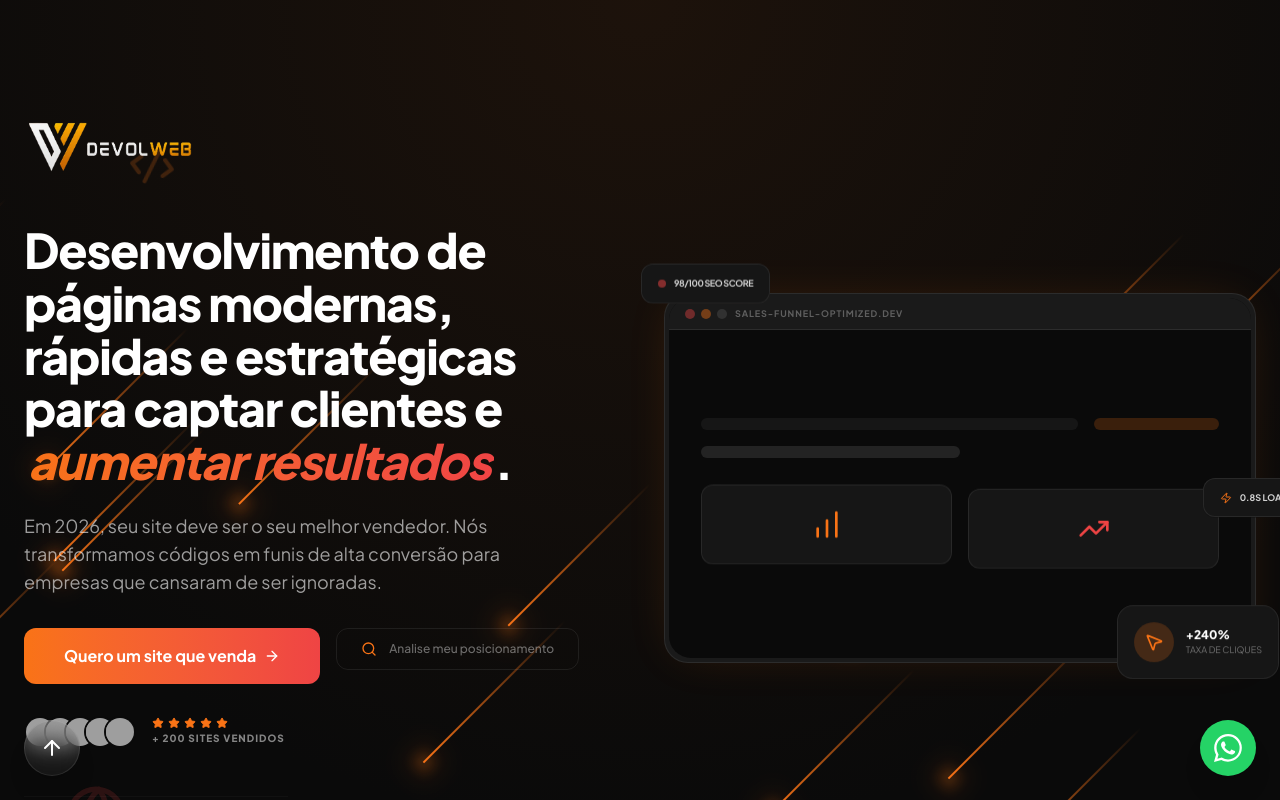
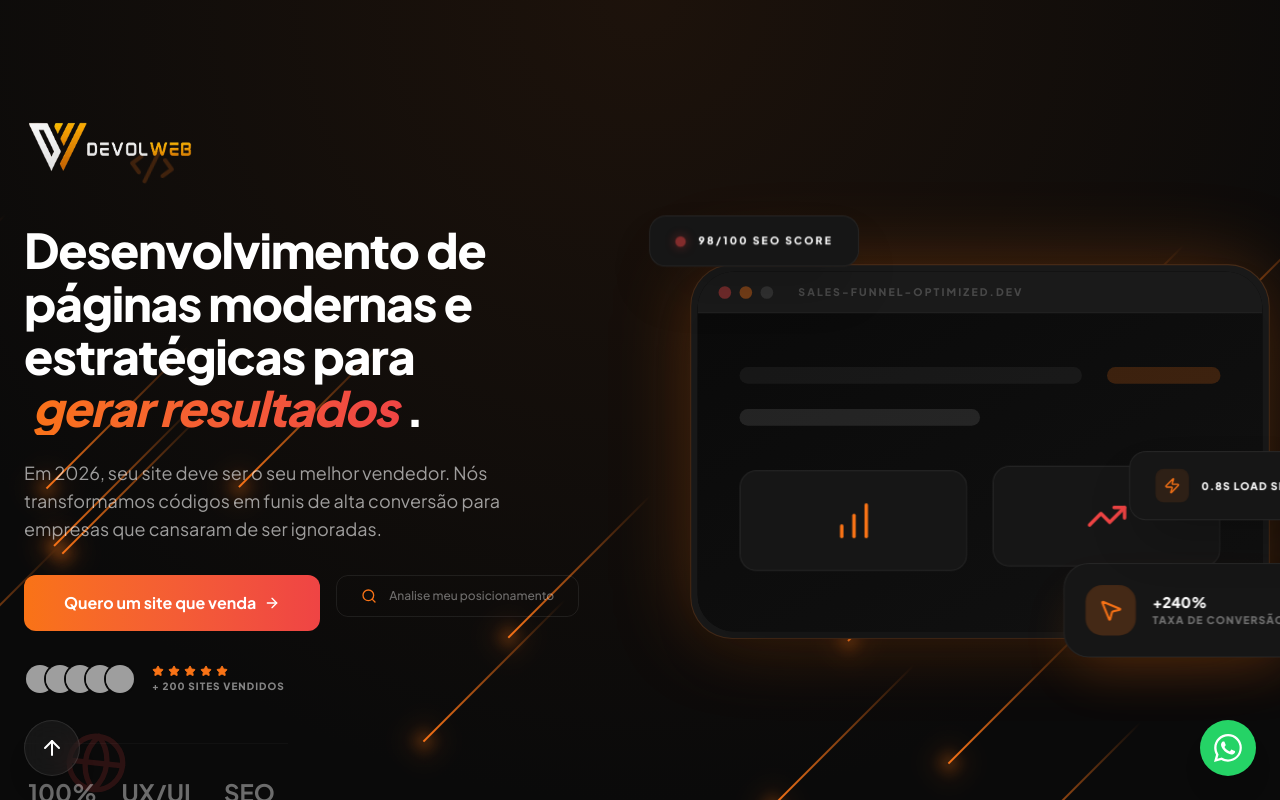
Before and after one commit to Devolweb45/Pagina-de-Vendas-Devolweb, a React (Vite) app: page / in a window 1280 px wide. Shown: the top 800 px of the page. Built offline with nearby package versions, Linux system fonts and the light colour scheme; grey boxes are pictures that could not be loaded.

Commit message:
feat: Enhance landing page visuals and copy
Adjusted spacing and text for improved readability and impact across sections. Refined subtitle copy for social proof and FAQ sections to be more compelling. Increased glow effect intensity on elements for better visual appeal.

```diff
--- a/src/App.tsx
+++ b/src/App.tsx
@@ -157,7 +157,7 @@ const SectionHeading = ({ badge, title, subtitle, centered = false }: { badge: s
     whileInView={{ opacity: 1, y: 0 }}
     viewport={{ once: true }}
     transition={{ duration: 0.6 }}
-    className={`mb-12 text-center ${centered ? '' : 'md:text-left'}`}
+    className={`mb-20 text-center ${centered ? '' : 'md:text-left'}`}
   >
     <Badge>{badge}</Badge>
     <h2 className="headline-xl mb-4">{title}</h2>
@@ -178,10 +178,10 @@ const TestimonialsSection = () => {
         <SectionHeading
           badge="Prova Social"
           title="Quem já transformou o digital conosco."
-          subtitle="Empresas que saíram do amadorismo para uma presença digital de elite."
+          subtitle="Pessoas reais, resultados concretos. Descubra como elevamos a percepção de valor e o faturamento de nossos parceiros."
           centered
         />
-        <div className="grid md:grid-cols-3 gap-8">
+        <div className="grid md:grid-cols-3 gap-12">
           {reviews.map((rev, i) => (
             <motion.div
               key={i}
@@ -236,7 +236,7 @@ const FAQSection = () => {
         <SectionHeading
           badge="Dúvidas Comuns"
           title="Perguntas Frequentes"
-          subtitle="Tudo o que você precisa saber antes de iniciarmos o seu funil de vendas."
+          subtitle="Transparência total. Respondemos às dúvidas mais frequentes para você iniciar sua jornada conosco sem incertezas."
           centered
         />
         <div className="space-y-4">
@@ -285,7 +285,7 @@ const GuaranteeSection = () => (
           <SectionHeading
             badge="Risco Zero"
             title="Sua satisfação ou seu projeto de volta."
-            subtitle="Temos tanta confiança em nossa metodologia que oferecemos uma garantia blindada para o seu investimento."
+            subtitle="Garantia blindada. Se não entregarmos a excelência técnica prometida, devolvemos seu investimento. Simples assim."
           />
           <div className="space-y-6">
             <div className="flex gap-4 items-start">
@@ -345,7 +345,7 @@ const HowItWorksSection = () => {
         <SectionHeading
           badge="Metodologia"
           title="Como funciona o nosso processo"
-          subtitle="Um caminho claro e estratégico do primeiro contato até o lançamento do seu projeto."
+          subtitle="Metodologia ágil e sem atritos. Do primeiro diagnóstico até o faturamento, cada passo é planejado para sua escala."
           centered
         />
         <div className="grid md:grid-cols-5 gap-8 mt-16 relative">
@@ -449,7 +449,7 @@ const PortfolioSection = () => {
         <SectionHeading
           badge="Portfólio de Elite"
           title="Projetos que entregam resultados"
-          subtitle="Veja alguns dos funis e sistemas que desenvolvemos recentemente para nossos parceiros."
+          subtitle="Portfólio de projetos validados que geraram autoridade e resultados reais em diversos nichos."
           centered
         />
       </div>
@@ -543,7 +543,7 @@ const AboutSection = () => (
         <SectionHeading
           badge="Quem Sou Eu"
           title="Marcelo Brasil"
-          subtitle="Fundador e Arquiteto de Vendas na Devolweb."
+          subtitle="Arquiteto de Vendas focado em alta performance para quem não aceita ser ignorado."
         />
         <div className="space-y-6 text-brand-white/60 text-sm leading-relaxed">
           <p>
@@ -667,7 +667,7 @@ const App = () => {
               <img src="/imagens/devoweb_original-removebg-preview.png" alt="Devolweb Logo" className="h-32 md:h-32 w-auto ml-0 md:-ml-12" />
             </div>
             <h1 className="text-3xl md:text-5xl font-extrabold tracking-tight leading-[1.1] mb-6 relative z-20">
-              Desenvolvimento de páginas modernas, rápidas e estratégicas para captar clientes e <span className="text-gradient-orange italic px-1">aumentar resultados</span>.
+              Desenvolvimento de páginas modernas e estratégicas para <span className="text-gradient-orange italic px-2 inline-block">gerar resultados</span>.
             </h1>
             <p className="text-lg text-brand-white/60 mb-8 max-w-lg mx-auto lg:mx-0">
               Em 2026, seu site deve ser o seu melhor vendedor. Nós transformamos códigos em funis de alta conversão para empresas que cansaram de ser ignoradas.
@@ -717,77 +717,79 @@ const App = () => {
             </div>
           </motion.div>
 
-          <motion.div initial={{ opacity: 0, scale: 0.95 }} animate={{ opacity: 1, scale: 1 }} transition={{ delay: 0.2 }} className="relative bg-[#1a1a1a] p-1 rounded-3xl border border-dark-border glow-orange">
-             <div className="bg-dark-bg rounded-[22px] overflow-hidden">
-                <div className="h-8 bg-[#1a1a1a] px-4 flex items-center gap-2 border-b border-dark-border">
-                  <div className="flex gap-1.5">
-                    <div className="w-2.5 h-2.5 rounded-full bg-brand-red/40" />
-                    <div className="w-2.5 h-2.5 rounded-full bg-brand-orange/40" />
-                    <div className="w-2.5 h-2.5 rounded-full bg-white/10" />
+          <motion.div initial={{ opacity: 0, scale: 0.95 }} animate={{ opacity: 1, scale: 1.05 }} transition={{ delay: 0.2, duration: 0.8 }} className="relative bg-[#1a1a1a] p-1.5 rounded-[2.5rem] border border-brand-orange/20 glow-orange lg:ml-10">
+             <div className="bg-dark-bg rounded-[2.2rem] overflow-hidden shadow-2xl">
+                <div className="h-10 bg-[#1a1a1a] px-5 flex items-center gap-2 border-b border-white/5">
+                  <div className="flex gap-2">
+                    <div className="w-3 h-3 rounded-full bg-brand-red/40" />
+                    <div className="w-3 h-3 rounded-full bg-brand-orange/40" />
+                    <div className="w-3 h-3 rounded-full bg-white/10" />
                   </div>
-                  <div className="text-[9px] font-bold text-white/30 tracking-widest uppercase">sales-funnel-optimized.dev</div>
+                  <div className="text-[10px] font-black text-white/20 tracking-[0.2em] uppercase ml-4">SALES-FUNNEL-OPTIMIZED.DEV</div>
                 </div>
-                <div className="p-8 aspect-video flex flex-col justify-center">
-                  <div className="flex gap-4 mb-4">
-                    <div className="w-3/4 h-3 bg-white/5 rounded-full" />
-                    <div className="w-1/4 h-3 bg-brand-orange/20 rounded-full" />
+                <div className="p-10 aspect-video flex flex-col justify-center bg-gradient-to-br from-dark-bg to-[#111]">
+                  <div className="flex gap-6 mb-6">
+                    <div className="w-3/4 h-4 bg-white/5 rounded-full" />
+                    <div className="w-1/4 h-4 bg-brand-orange/20 rounded-full" />
                   </div>
-                  <div className="w-1/2 h-3 bg-white/10 rounded-full mb-8" />
-                  <div className="grid grid-cols-2 gap-4">
+                  <div className="w-1/2 h-4 bg-white/10 rounded-full mb-12" />
+                  <div className="grid grid-cols-2 gap-6">
                     <motion.div
-                      animate={{ y: [0, -8, 0] }}
-                      transition={{ duration: 3, repeat: Infinity, ease: "easeInOut" }}
-                      className="h-20 glass-panel rounded-xl flex items-center justify-center"
+                      animate={{ y: [0, -10, 0] }}
+                      transition={{ duration: 4, repeat: Infinity, ease: "easeInOut" }}
+                      className="h-24 glass-panel rounded-2xl flex items-center justify-center border-brand-orange/10"
                     >
-                      <BarChart className="w-8 h-8 text-brand-orange" />
+                      <BarChart className="w-10 h-10 text-brand-orange" />
                     </motion.div>
                     <motion.div
-                      animate={{ y: [0, -8, 0] }}
-                      transition={{ duration: 3, repeat: Infinity, ease: "easeInOut", delay: 0.5 }}
-                      className="h-20 glass-panel rounded-xl flex items-center justify-center"
+                      animate={{ y: [0, -10, 0] }}
+                      transition={{ duration: 4, repeat: Infinity, ease: "easeInOut", delay: 1 }}
+                      className="h-24 glass-panel rounded-2xl flex items-center justify-center border-brand-red/10"
                     >
-                      <TrendingUp className="w-8 h-8 text-brand-red" />
+                      <TrendingUp className="w-10 h-10 text-brand-red" />
                     </motion.div>
                   </div>
                 </div>
              </div>
 
-             {/* Floating UI Elements */}
+             {/* Floating UI Elements - Enhanced */}
              <motion.div
-                animate={{ y: [0, -12, 0] }}
-                transition={{ duration: 4, repeat: Infinity, ease: "easeInOut" }}
-                className="absolute -bottom-6 -right-6 glass-panel p-4 rounded-2xl border-brand-orange/20 z-20"
+                animate={{ y: [0, -15, 0], x: [0, 5, 0] }}
+                transition={{ duration: 5, repeat: Infinity, ease: "easeInOut" }}
+                className="absolute -bottom-8 -right-8 glass-panel p-5 rounded-3xl border-brand-orange/30 z-30 shadow-2xl shadow-brand-orange/20"
               >
-                <div className="flex items-center gap-3">
-                  <div className="w-10 h-10 bg-brand-orange/20 rounded-full flex items-center justify-center">
-                    <MousePointer2 className="w-5 h-5 text-brand-orange" />
+                <div className="flex items-center gap-4">
+                  <div className="w-12 h-12 bg-brand-orange/20 rounded-2xl flex items-center justify-center">
+                    <MousePointer2 className="w-6 h-6 text-brand-orange" />
                   </div>
                   <div>
-                    <div className="text-xs font-black">+240%</div>
-                    <div className="text-[9px] text-white/40 uppercase">Taxa de Cliques</div>
+                    <div className="text-sm font-black text-white">+240%</div>
+                    <div className="text-[10px] text-white/40 uppercase font-black tracking-widest">Taxa de Conversão</div>
                   </div>
                 </div>
              </motion.div>
 
              <motion.div
-                animate={{ y: [0, 12, 0] }}
-                transition={{ duration: 5, repeat: Infinity, ease: "easeInOut", delay: 0.2 }}
-                className="absolute -top-10 -left-6 glass-panel p-3 px-4 rounded-xl border-brand-red/20 z-20"
+                animate={{ y: [0, 15, 0], x: [0, -5, 0] }}
+                transition={{ duration: 6, repeat: Infinity, ease: "easeInOut", delay: 0.5 }}
+                className="absolute -top-12 -left-10 glass-panel p-4 px-6 rounded-2xl border-brand-red/30 z-30 shadow-2xl"
               >
-                <div className="flex items-center gap-2">
-                  <div className="w-2 h-2 bg-brand-red rounded-full animate-pulse" />
-                  <div className="text-[9px] font-bold text-white/80 uppercase tracking-tighter">98/100 SEO Score</div>
+                <div className="flex items-center gap-3">
+                  <div className="w-2.5 h-2.5 bg-brand-red rounded-full animate-pulse shadow-[0_0_10px_rgba(239,68,68,0.8)]" />
+                  <div className="text-[10px] font-black text-white uppercase tracking-[0.2em]">98/100 SEO SCORE</div>
                 </div>
              </motion.div>
 
              <motion.div
-                animate={{ x: [0, 10, 0] }}
-                transition={{ duration: 6, repeat: Infinity, ease: "easeInOut" }}
-                className="absolute top-1/2 -right-12 glass-panel p-3 px-4 rounded-xl border-white/10 z-20 hidden md:block"
+                animate={{ x: [0, 15, 0] }}
+                transition={{ duration: 7, repeat: Infinity, ease: "easeInOut" }}
+                className="absolute top-1/2 -right-16 glass-panel p-4 px-6 rounded-2xl border-white/10 z-30 hidden xl:block shadow-2xl"
               >
-                <div className="flex items-center gap-2">
-                  <Zap className="w-3 h-3 text-brand-orange" />
-                  <div className="text-[9px] font-bold text-white/80 uppercase">0.8s Load</div>
+                <div className="flex items-center gap-3">
+                  <div className="p-2 bg-brand-orange/10 rounded-lg">
+                    <Zap className="w-4 h-4 text-brand-orange" />
+                  </div>
+                  <div className="text-[10px] font-black text-white uppercase tracking-widest">0.8s Load Speed</div>
                 </div>
              </motion.div>
           </motion.div>
@@ -876,9 +878,9 @@ const App = () => {
                   whileInView={{ opacity: 1, y: 0 }}
                   viewport={{ once: true }}
                   transition={{ duration: 0.6, delay: i * 0.2 }}
-                  className={`p-8 rounded-3xl glass-panel relative flex flex-col group transition-all hover:translate-y-[-5px] ${plan.recommend ? 'border-brand-orange/40 ring-1 ring-brand-orange/20' : ''}`}
+                  className={`p-8 rounded-3xl glass-panel relative flex flex-col group transition-all hover:translate-y-[-5px] ${plan.recommend ? 'border-brand-orange ring-2 ring-brand-orange/30 scale-[1.03] z-10 bg-brand-orange/5' : ''}`}
                 >
-                  {plan.recommend && <div className="absolute -top-3 left-1/2 -translate-x-1/2 bg-brand-orange text-white text-[9px] font-black px-4 py-1.5 rounded-full uppercase tracking-widest shadow-xl shadow-brand-orange/20">Mais Procurado</div>}
+                  {plan.recommend && <div className="absolute -top-3 left-1/2 -translate-x-1/2 bg-gradient-to-r from-brand-orange to-brand-red text-white text-[10px] font-black px-6 py-2 rounded-full uppercase tracking-widest shadow-2xl shadow-brand-orange/40">Melhor Escolha</div>}
                   <div className="mb-8">
                     <h3 className="text-lg font-black uppercase tracking-tight mb-1">{plan.name}</h3>
                     <p className="text-[10px] text-white/30 uppercase font-bold mb-4">{plan.target}</p>
@@ -912,9 +914,9 @@ const App = () => {
                   whileInView={{ opacity: 1, y: 0 }}
                   viewport={{ once: true }}
                   transition={{ duration: 0.6, delay: i * 0.2 }}
-                  className={`p-8 rounded-3xl glass-panel relative flex flex-col group transition-all hover:translate-y-[-5px] ${plan.recommend ? 'border-brand-orange/40 ring-1 ring-brand-orange/20' : ''}`}
+                  className={`p-8 rounded-3xl glass-panel relative flex flex-col group transition-all hover:translate-y-[-5px] ${plan.recommend ? 'border-brand-orange ring-2 ring-brand-orange/30 scale-[1.03] z-10 bg-brand-orange/5' : ''}`}
                 >
-                  {plan.recommend && <div className="absolute -top-3 left-1/2 -translate-x-1/2 bg-brand-orange text-white text-[9px] font-black px-4 py-1.5 rounded-full uppercase tracking-widest shadow-xl shadow-brand-orange/20">Recomendado</div>}
+                  {plan.recommend && <div className="absolute -top-3 left-1/2 -translate-x-1/2 bg-gradient-to-r from-brand-orange to-brand-red text-white text-[10px] font-black px-6 py-2 rounded-full uppercase tracking-widest shadow-2xl shadow-brand-orange/40">Recomendado</div>}
                   <div className="mb-8">
                     <h3 className="text-lg font-black uppercase tracking-tight mb-1">{plan.name}</h3>
                     <p className="text-[10px] text-white/30 uppercase font-bold mb-4">{plan.target}</p>
--- a/src/index.css
+++ b/src/index.css
@@ -19,7 +19,7 @@
 }
 
 .glow-orange {
-  box-shadow: 0 0 50px -15px rgba(249, 115, 22, 0.2);
+  box-shadow: 0 0 80px -10px rgba(249, 115, 22, 0.35);
 }
 
 .text-gradient-orange {
```
